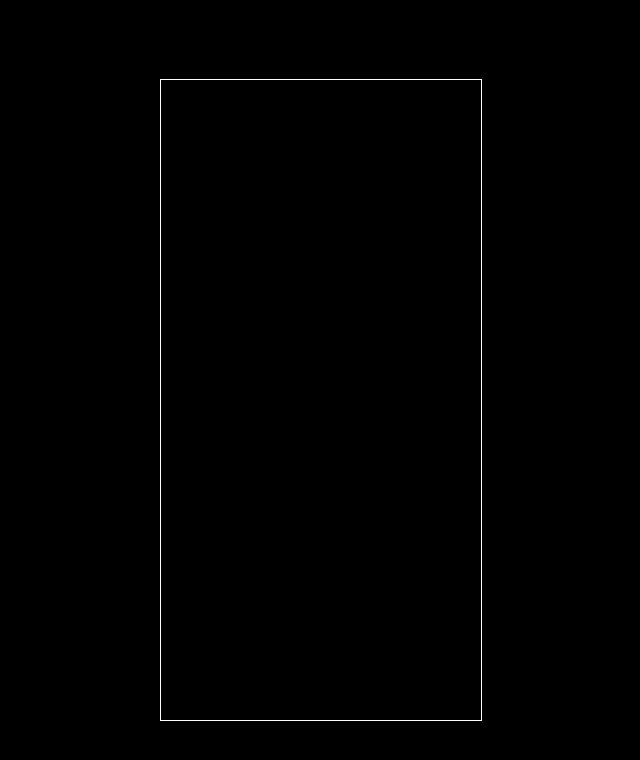
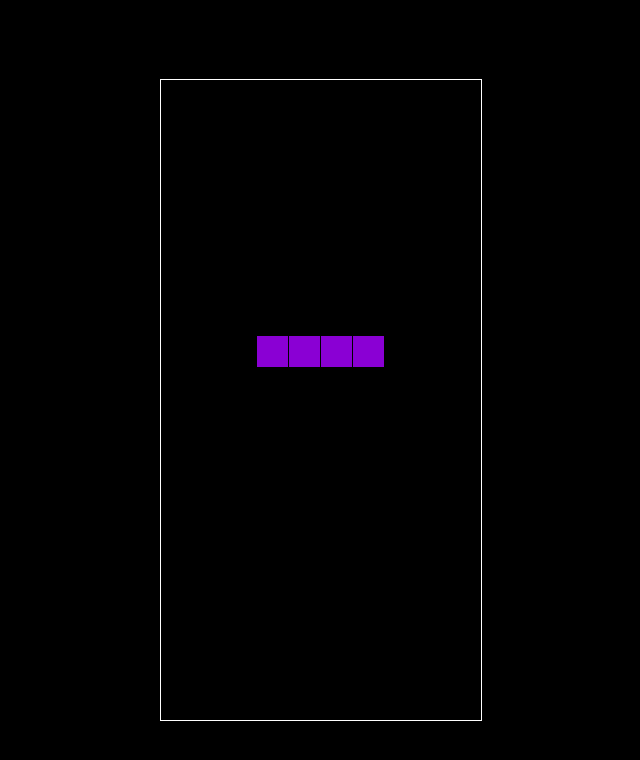
Before and after one commit to kamemae/makaron-tetris, a plain HTML site: page tetris.html in a window 1280 px wide. Shown: the whole page, without its empty margins (319-959 px from the left). Drawn offline with Linux system fonts and the light colour scheme.

Commit message:
sorry bro im homiesexual

```diff
--- a/tetris.html
+++ b/tetris.html
@@ -24,7 +24,7 @@
   </style>
 </head>
 
-<body onfocus="code()">
+<body>
   <canvas width="320" height="640" id="game"></canvas>
   <script src="tetris.js"></script>
 </body>
--- a/tetris.js
+++ b/tetris.js
@@ -1,5 +1,4 @@
 // Epickie tetris by makaron
-function code() {
 function getRandomInt(min, max) {
   min = Math.ceil(min);
   max = Math.floor(max);
@@ -82,7 +81,7 @@ function code() {
   context.fillRect(0, canvas.height / 2 - 30, canvas.width, 60);
   context.globalAlpha = 1;
   context.fillStyle = 'white';
-    context.font = '36px monospace';
+  context.font = '24px Consolas';
   context.textAlign = 'center';
   context.textBaseline = 'middle';
   context.fillText('GAME OVER!', canvas.width / 2, canvas.height / 2);
@@ -133,16 +132,16 @@ function code() {
     [0, 1, 0],
     [1, 1, 1],
     [0, 0, 0],
-    ]
+  ],
 };
 const colors = {
-    'I': 'cyan',
-    'O': 'yellow',
-    'T': 'purple',
-    'S': 'green',
-    'Z': 'red',
-    'J': 'blue',
-    'L': 'orange'
+  'I': '#8A00D4',
+  'O': '#D527B7',
+  'T': '#f782c2',
+  'S': '#f9c46b',
+  'Z': '#e3e3e3 ',
+  'J': '#d8bfff',
+  'L': 'white'
 };
 
 let count = 0;
@@ -207,4 +206,3 @@ function code() {
   }
 });
 rAF = requestAnimationFrame(loop);
-}
```
Lines whose indentation alone changed are shown as unchanged.
